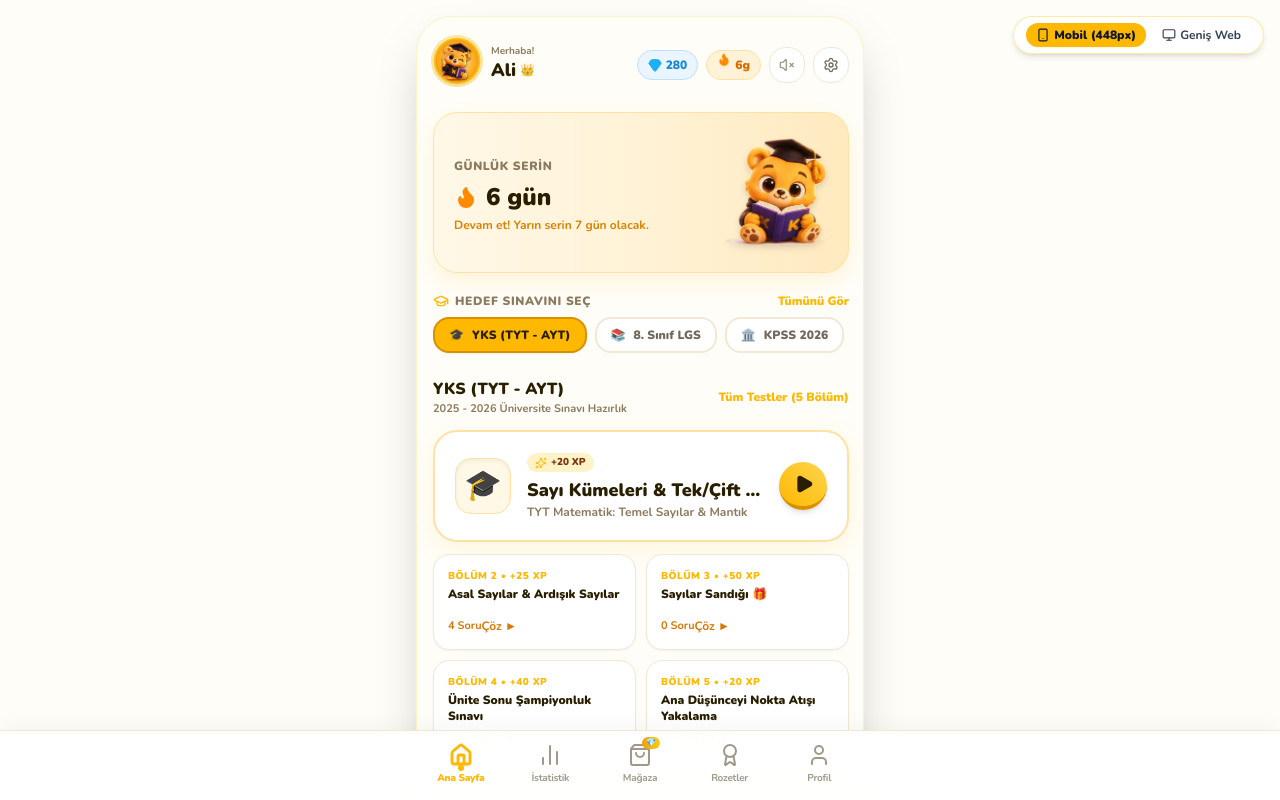
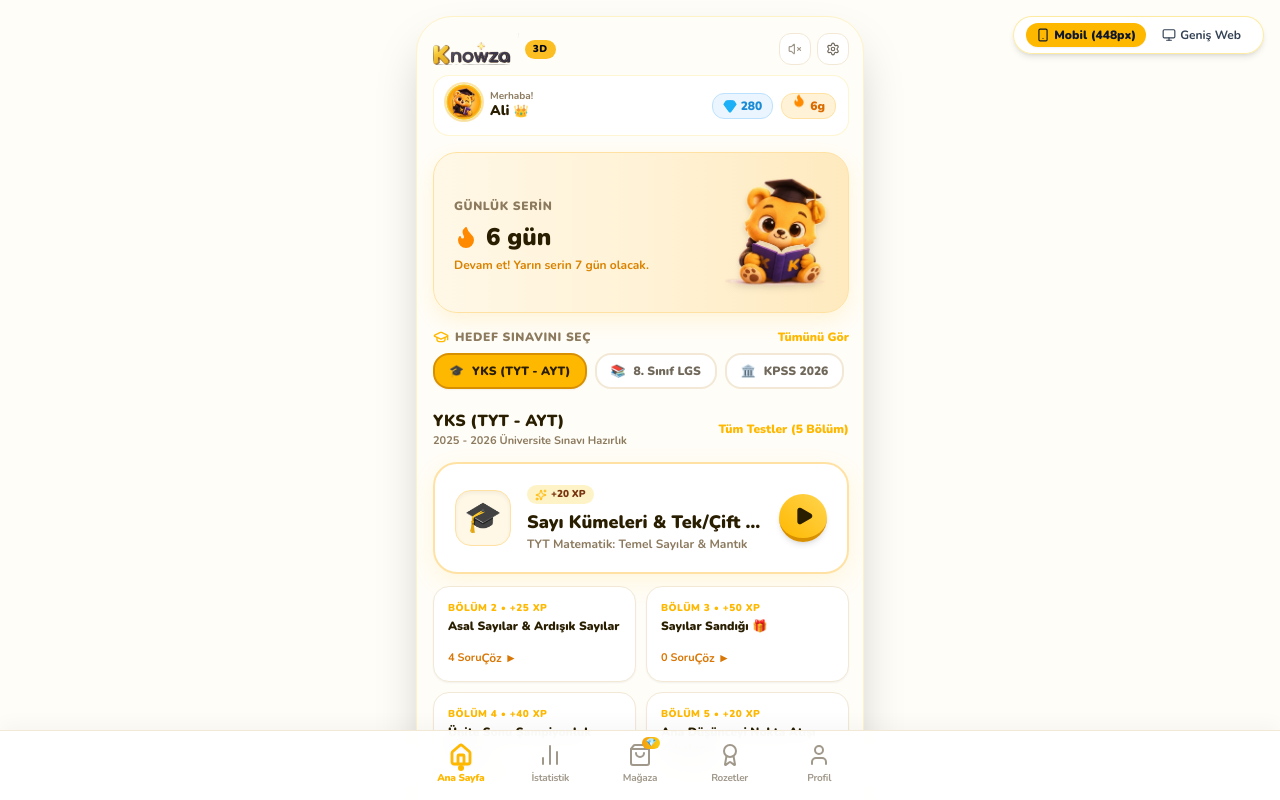
Before and after one commit to ZypherStudio/akademigo-platform, a React (Vite) app: page / in a window 1280 px wide. Both pictures are taken after a click on the button "Başla". Shown: the top 800 px of the page. Built offline with nearby package versions, Linux system fonts and the light colour scheme.

Commit message:
feat(ui): display official 3D Knowza wordmark logo in header, integrate HD logo in splash, update cache-busted bundle

```diff
--- a/src/components/KnowzaHome.tsx
+++ b/src/components/KnowzaHome.tsx
@@ -67,61 +67,39 @@ export const KnowzaHome: React.FC<KnowzaHomeProps> = ({
   };
 
   return (
-    <div className="flex-1 max-w-md mx-auto px-4 py-4 space-y-5 pb-36 select-none animate-fade">
-      {/* Top Header Bar */}
-      <div className="flex items-center justify-between pt-1">
-        {/* User Profile Pill */}
-        <div
-          onClick={() => onNavigateTab('profile')}
-          className="flex items-center gap-2.5 cursor-pointer group active:scale-95 transition-all"
-        >
-          <div className="flex-shrink-0">
-            <KnowzaAvatar size="md" costume={stats.selectedCostume} />
-          </div>
-          <div className="min-w-0 max-w-[90px] sm:max-w-[120px]">
-            <span className="text-[10px] font-bold text-[#8C7A5E] block leading-none truncate">Merhaba!</span>
-            <h2 className="text-base sm:text-lg font-black text-[#2A1E00] flex items-center gap-1 leading-snug truncate">
-              <span className="truncate">{stats.username || 'Alp'}</span>
-              <span className="text-xs">👑</span>
-            </h2>
-          </div>
+    <div className="flex-1 max-w-md mx-auto px-4 py-3 space-y-4 pb-36 select-none animate-fade">
+      {/* Top Header Bar with Brand Logo */}
+      <div className="space-y-2.5 pt-1">
+        {/* Top Brand & Controls Row */}
+        <div className="flex items-center justify-between">
+          {/* Official 3D Knowza Brand Wordmark Logo */}
+          <div className="flex items-center gap-1.5 cursor-pointer" onClick={() => onNavigateTab('home')}>
+            <img
+              src="/assets/knowza_wordmark_transparent.png"
+              alt="Knowza"
+              className="h-7 sm:h-8 w-auto object-contain filter drop-shadow-xs transform hover:scale-105 transition"
+            />
+            <span className="text-[10px] font-black uppercase px-2 py-0.5 rounded-full bg-amber-400 text-slate-950 shadow-xs tracking-wider">
+              3D
+            </span>
           </div>
 
-        {/* Right Action Icons: Gems/Shop, Streak, Music & Settings */}
-        <div className="flex items-center gap-1.5 sm:gap-2">
-          {/* Gems & Direct Shop Pill */}
-          <button
-            onClick={() => {
-              sound.playClick();
-              onNavigateTab('shop');
-            }}
-            className="flex items-center gap-1 bg-[#EBF5FF] border border-[#BCE1FE] px-2.5 py-1.5 rounded-2xl text-[#1C8BD6] font-black text-xs shadow-xs hover:scale-105 active:scale-95 transition"
-            title="Knowza Mağaza & Elmaslar"
-          >
-            <Gem className="w-3.5 h-3.5 fill-[#1CB0F6] text-[#1CB0F6]" />
-            <span>{stats.gems || 280}</span>
-          </button>
-
-          {/* Daily Streak Pill */}
-          <div className="flex items-center gap-1 bg-[#FFF2D6] border border-[#FFE2A3] px-2.5 py-1.5 rounded-2xl text-[#D96B00] font-black text-xs shadow-xs">
-            <Flame className="w-3.5 h-3.5 fill-[#FF8A00] text-[#FF8A00] animate-bounceSubtle" />
-            <span>{stats.streak || 6}g</span>
-          </div>
-
+          {/* Quick Sound & Settings */}
+          <div className="flex items-center gap-1.5">
             {/* Music Toggle */}
             <button
               onClick={() => {
                 const bgmOn = sound.toggleBgm();
                 setIsMusicPlaying(bgmOn);
               }}
-            className={`w-9 h-9 rounded-2xl border flex items-center justify-center transition-all active:scale-90 shadow-xs ${
+              className={`w-8 h-8 rounded-xl border flex items-center justify-center transition-all active:scale-90 shadow-xs ${
                 isMusicPlaying
                   ? 'bg-amber-100 border-amber-300 text-amber-900 shadow-sm animate-pulse'
                   : 'bg-white border-[#F2E8D5] text-[#A0988A] hover:text-[#70685A]'
               }`}
               title={isMusicPlaying ? 'Müziği Duraklat' : 'Çalışma Müziğini Başlat 🎵'}
             >
-            {isMusicPlaying ? <Music className="w-4 h-4 text-amber-600" /> : <VolumeX className="w-4 h-4" />}
+              {isMusicPlaying ? <Music className="w-3.5 h-3.5 text-amber-600" /> : <VolumeX className="w-3.5 h-3.5" />}
             </button>
 
             {/* Settings Button */}
@@ -130,11 +108,54 @@ export const KnowzaHome: React.FC<KnowzaHomeProps> = ({
                 sound.playClick();
                 onOpenSettings();
               }}
-            className="w-9 h-9 rounded-2xl bg-white border border-[#F2E8D5] flex items-center justify-center text-[#70685A] hover:text-[#2A1E00] hover:bg-[#FFF9EC] shadow-xs active:scale-90 transition-all"
+              className="w-8 h-8 rounded-xl bg-white border border-[#F2E8D5] flex items-center justify-center text-[#70685A] hover:text-[#2A1E00] hover:bg-[#FFF9EC] shadow-xs active:scale-90 transition-all"
               title="Ayarlar & Profil"
             >
-            <Settings className="w-4 h-4" />
+              <Settings className="w-3.5 h-3.5" />
             </button>
+          </div>
+        </div>
+
+        {/* User Profile & Status Row */}
+        <div className="flex items-center justify-between bg-white/90 border border-amber-100/80 px-3 py-2 rounded-2xl shadow-xs">
+          {/* User Profile Pill */}
+          <div
+            onClick={() => onNavigateTab('profile')}
+            className="flex items-center gap-2 cursor-pointer group active:scale-95 transition-all"
+          >
+            <div className="flex-shrink-0">
+              <KnowzaAvatar size="sm" costume={stats.selectedCostume} />
+            </div>
+            <div className="min-w-0 max-w-[100px] sm:max-w-[140px]">
+              <span className="text-[10px] font-bold text-[#8C7A5E] block leading-none truncate">Merhaba!</span>
+              <h2 className="text-sm font-black text-[#2A1E00] flex items-center gap-1 leading-snug truncate">
+                <span className="truncate">{stats.username || 'Alp'}</span>
+                <span className="text-xs">👑</span>
+              </h2>
+            </div>
+          </div>
+
+          {/* Right Action Icons: Gems/Shop & Streak */}
+          <div className="flex items-center gap-1.5 sm:gap-2">
+            {/* Gems & Direct Shop Pill */}
+            <button
+              onClick={() => {
+                sound.playClick();
+                onNavigateTab('shop');
+              }}
+              className="flex items-center gap-1 bg-[#EBF5FF] border border-[#BCE1FE] px-2.5 py-1 rounded-xl text-[#1C8BD6] font-black text-xs shadow-xs hover:scale-105 active:scale-95 transition"
+              title="Knowza Mağaza & Elmaslar"
+            >
+              <Gem className="w-3.5 h-3.5 fill-[#1CB0F6] text-[#1CB0F6]" />
+              <span>{stats.gems || 280}</span>
+            </button>
+
+            {/* Daily Streak Pill */}
+            <div className="flex items-center gap-1 bg-[#FFF2D6] border border-[#FFE2A3] px-2.5 py-1 rounded-xl text-[#D96B00] font-black text-xs shadow-xs">
+              <Flame className="w-3.5 h-3.5 fill-[#FF8A00] text-[#FF8A00] animate-bounceSubtle" />
+              <span>{stats.streak || 6}g</span>
+            </div>
+          </div>
         </div>
       </div>
 
--- a/src/components/KnowzaSplash.tsx
+++ b/src/components/KnowzaSplash.tsx
@@ -16,10 +16,10 @@ export const KnowzaSplash: React.FC<KnowzaSplashProps> = ({ onStart, onLogin })
 
       {/* Header Logo */}
       <div className="pt-2 sm:pt-6 flex flex-col items-center text-center relative z-10 animate-pop">
-        <div className="w-40 sm:w-52 filter drop-shadow-sm">
+        <div className="w-44 sm:w-56 filter drop-shadow-md">
           <img
-            src="/assets/knowza_logo.png"
-            alt="Knowza Logo"
+            src="/assets/knowza_logo_hd.png"
+            alt="Knowza 3D Logo"
             className="w-full h-auto object-contain"
           />
         </div>
```
Lines whose indentation alone changed are shown as unchanged.
